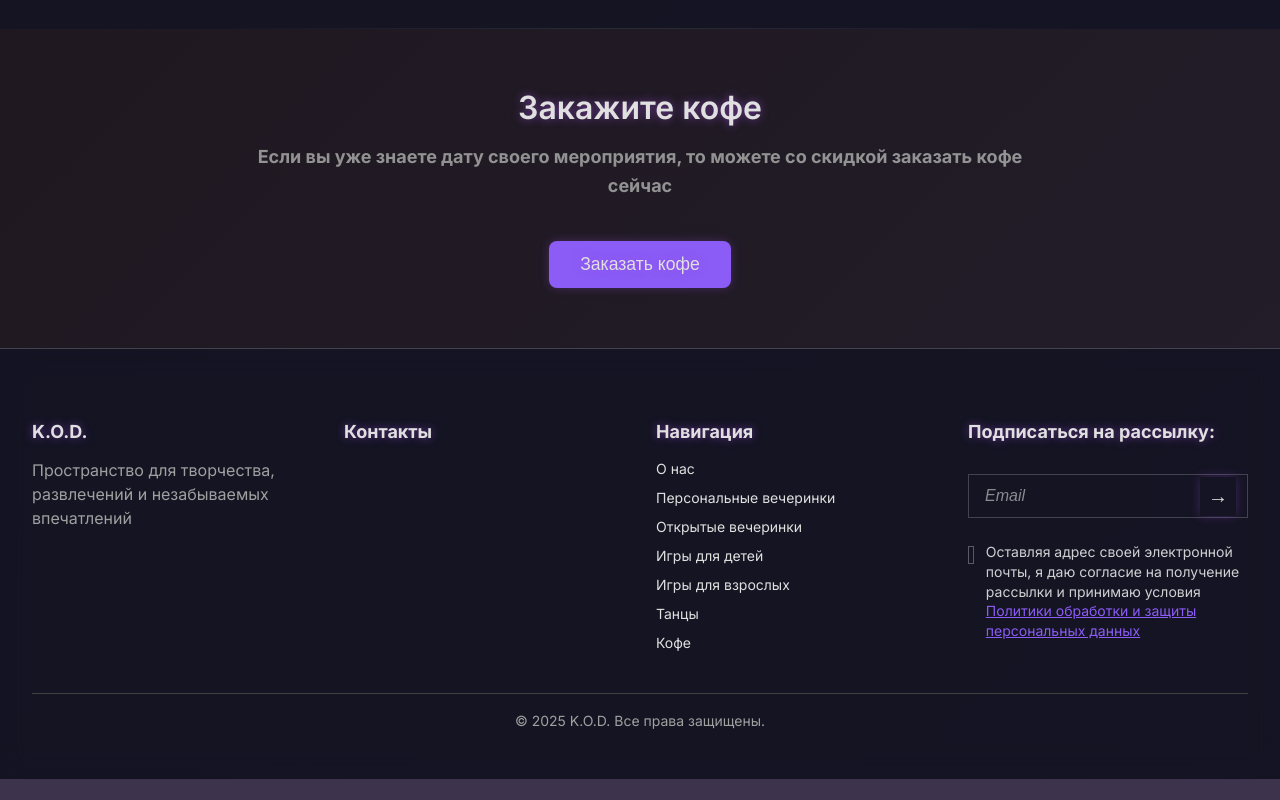
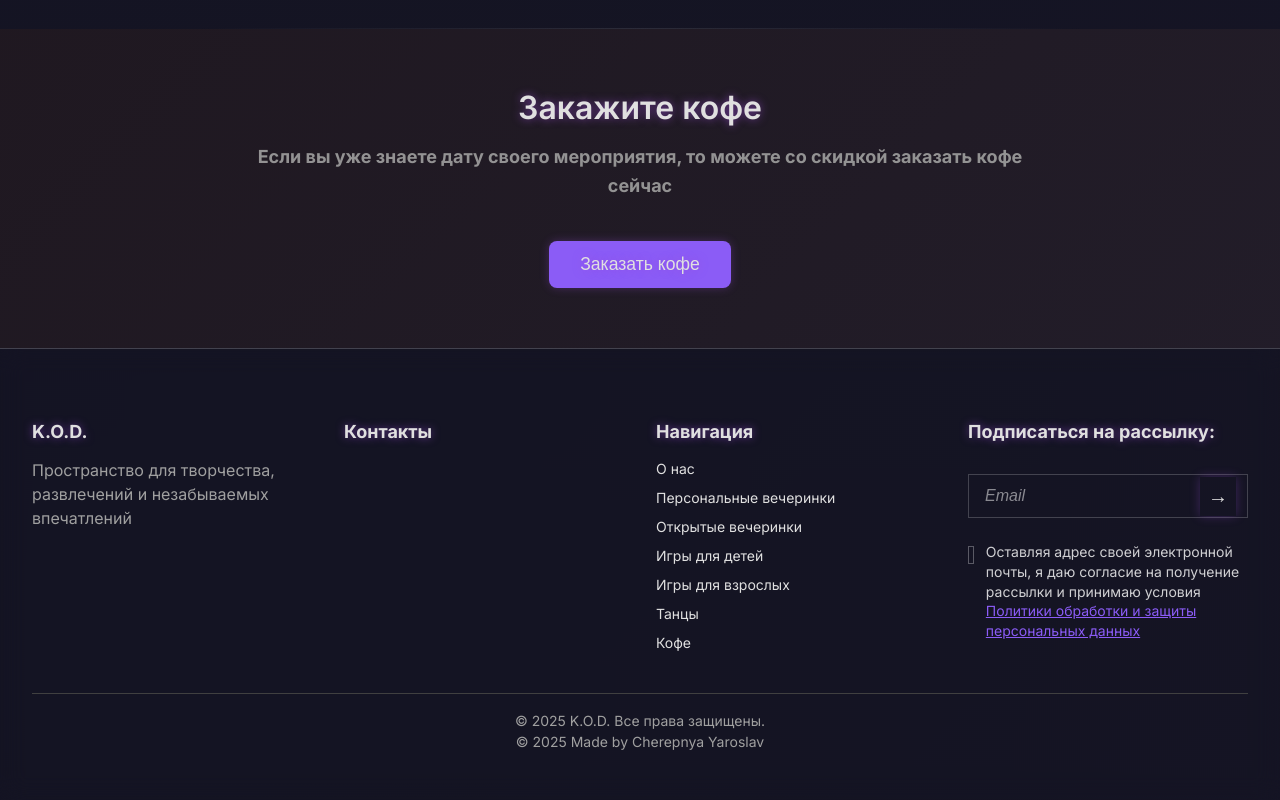
Before and after one commit to Cherepnya-Yaroslav/kod-site, a React (Create React App) app: page /coffee in a window 1280 px wide. Shown: the part 2880-3680 px from the top of the page. Before the commit the page ends 3659 px from the top, so only its background shows below. Built offline with nearby package versions, Linux system fonts and the light colour scheme; no server answers.

Commit message:
made by me footer

```diff
--- a/src/components/SiteFooter.js
+++ b/src/components/SiteFooter.js
@@ -205,6 +205,7 @@ const SiteFooter = () => {
         </div>
         <div className="footer-bottom">
           <p className="copyright">© {new Date().getFullYear()} K.O.D. Все права защищены.</p>
+          <p className="copyright">© {new Date().getFullYear()} Made by Cherepnya Yaroslav</p>
         </div>
       </div>
     </footer>
```
